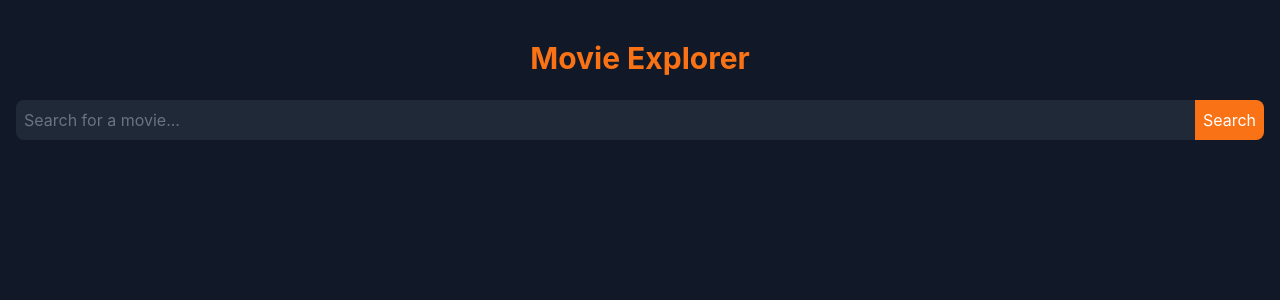
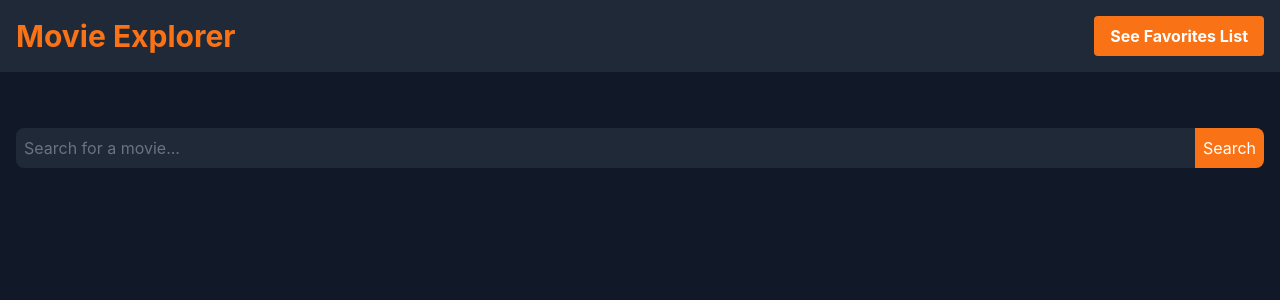
Before and after one commit to Instrumedley/movie-explorer, a React (Vite) app: page / in a window 1280 px wide. Shown: the top 300 px of the page. Built offline with nearby package versions, Linux system fonts and the light colour scheme.

Commit message:
Favorites Dashboard so user can see it's list of favorites and manage it

```diff
--- a/src/app/app.tsx
+++ b/src/app/app.tsx
@@ -1,15 +1,33 @@
-import React from 'react';
-import MovieSearch from '../components/molecules/MovieSearch';
+import React, { useState } from 'react';
+import {MovieSearch} from '../components/molecules/MovieSearch';
+import {FavoritesDashboard} from '../components/organisms/FavoritesDashboard';
 
 const App: React.FC = () => {
+    const [showFavorites, setShowFavorites] = useState(false);
+
+    const toggleFavoritesDashboard = () => {
+        setShowFavorites(!showFavorites);
+    };
   return (
       <div className="app bg-gray-900 min-h-screen text-white">
-        <div className="container mx-auto px-4 py-10">
-          <h1 className="text-3xl text-center text-orange-500 font-bold mb-6">
-            Movie Explorer
-          </h1>
-          <MovieSearch />
-        </div>
+          <header className="flex justify-between items-center p-4 bg-gray-800">
+              <h1 className="text-3xl text-orange-500 font-bold">
+                  Movie Explorer
+              </h1>
+              <button
+                  onClick={toggleFavoritesDashboard}
+                  className="bg-orange-500 hover:bg-orange-700 text-white font-bold py-2 px-4 rounded">
+                  {showFavorites ? 'Hide Favorites List' : 'See Favorites List'}
+              </button>
+          </header>
+          {/* Content */}
+          <div className="flex-grow container mx-auto px-4 py-10">
+              {showFavorites ? (
+                  <FavoritesDashboard />
+              ) : (
+                  <MovieSearch />
+              )}
+          </div>
       </div>
   );
 };
--- a/src/components/molecules/MovieSearch.tsx
+++ b/src/components/molecules/MovieSearch.tsx
@@ -4,7 +4,7 @@ import SearchResults from "components/molecules/SearchResults.tsx";
 import axios from 'axios';
 import { Movie } from '../../types/Movie';
 
-const MovieSearch: React.FC = () => {
+export const MovieSearch: React.FC = () => {
     const [movies, setMovies] = useState<Movie[]>([]);
     const [error, setError] = useState<string | null>(null);
     const searchMovies = async (query: string) => {
@@ -36,5 +36,3 @@ const MovieSearch: React.FC = () => {
         </div>
     );
 };
-
-export default MovieSearch;
--- /dev/null
+++ b/src/components/organisms/FavoritesDashboard.tsx
@@ -0,0 +1,46 @@
+import React from 'react';
+import {useFavorites} from "hooks/useFavorites.ts";
+import { Movie } from '../../types/Movie';
+
+export const FavoritesDashboard: React.FC = () => {
+    const { favorites, removeFromFavorites } = useFavorites();
+
+    return (
+        <div className="bg-gray-600 text-white min-h-screen p-4">
+            <h2 className="text-xl font-bold mb-4">Favorites List</h2>
+            <table className="table-auto w-full">
+                <thead>
+                <tr className="border-b border-orange-500">
+                    <th className="px-4 py-2">Poster</th>
+                    <th className="px-4 py-2">Name</th>
+                    <th className="px-4 py-2">Year</th>
+                    <th className="px-4 py-2">IMDb Rating</th>
+                    <th className="px-4 py-2">Plot</th>
+                    <th className="px-4 py-2">Actions</th>
+                </tr>
+                </thead>
+                <tbody>
+                {favorites.map((movie: Movie) => (
+                    <tr key={movie.imdbID} className="border-b border-orange-400">
+                        <td className="px-4 py-2"><img src={movie.Poster} alt={movie.Title} className="w-12 h-auto" /></td>
+                        <td className="px-4 py-2">{movie.Title}</td>
+                        <td className="px-4 py-2">{movie.Year}</td>
+                        <td className="px-4 py-2">{movie.imdbRating}</td>
+                        <td className="px-4 py-2">{movie.Plot}</td>
+                        <td className="px-4 py-2">
+                            <button
+                                className="bg-orange-500 hover:bg-orange-700 text-white font-bold py-2 px-4 rounded"
+                                onClick={() => removeFromFavorites(movie.imdbID)}>
+                                Remove
+                            </button>
+                        </td>
+                    </tr>
+                ))}
+                </tbody>
+            </table>
+            {favorites.length === 0 && (
+                <div className="text-center py-4">No favorites added yet.</div>
+            )}
+        </div>
+    );
+};
--- a/src/hooks/useFavorites.ts
+++ b/src/hooks/useFavorites.ts
@@ -1,5 +1,5 @@
 import { useState, useEffect } from 'react';
-import { Movie } from '../types/Movie'; // Adjust the import path as needed
+import { Movie } from '../types/Movie';
 
 export const useFavorites = () => {
     const [favorites, setFavorites] = useState<Movie[]>([]);
```
